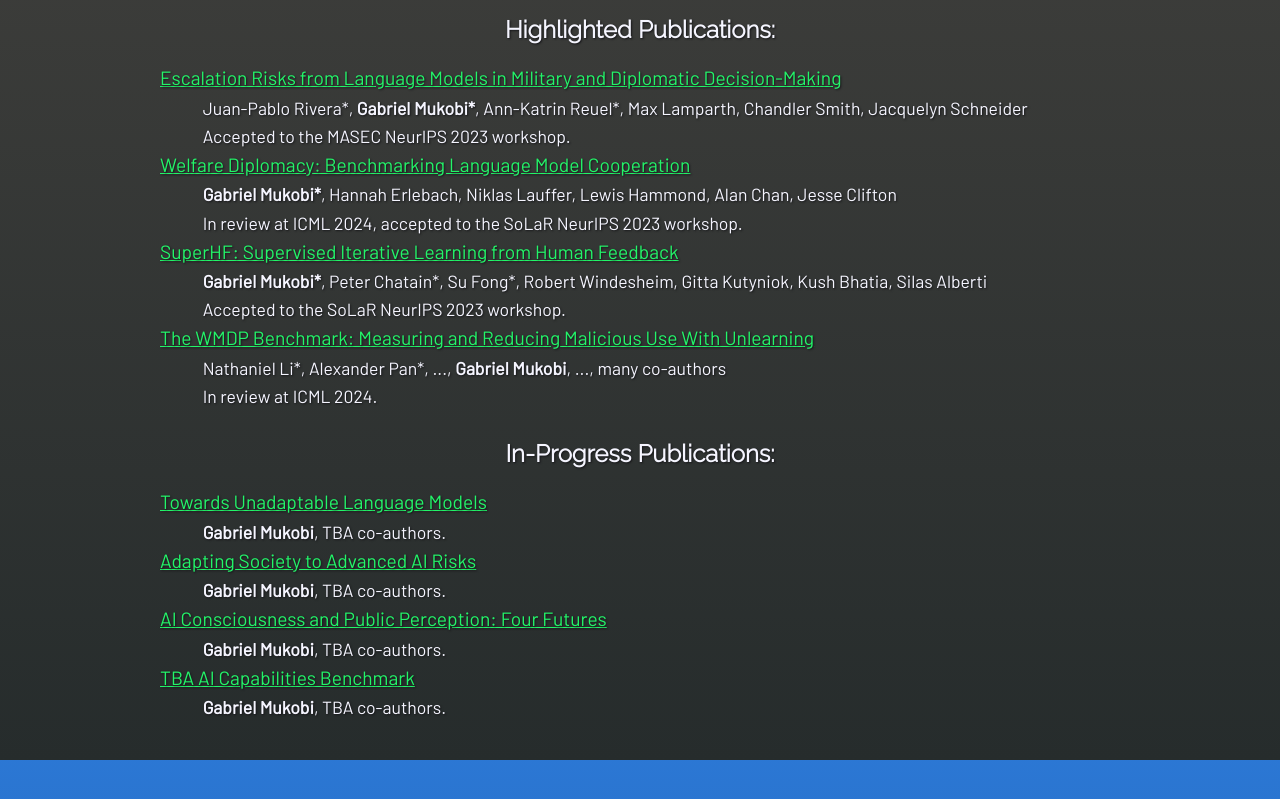
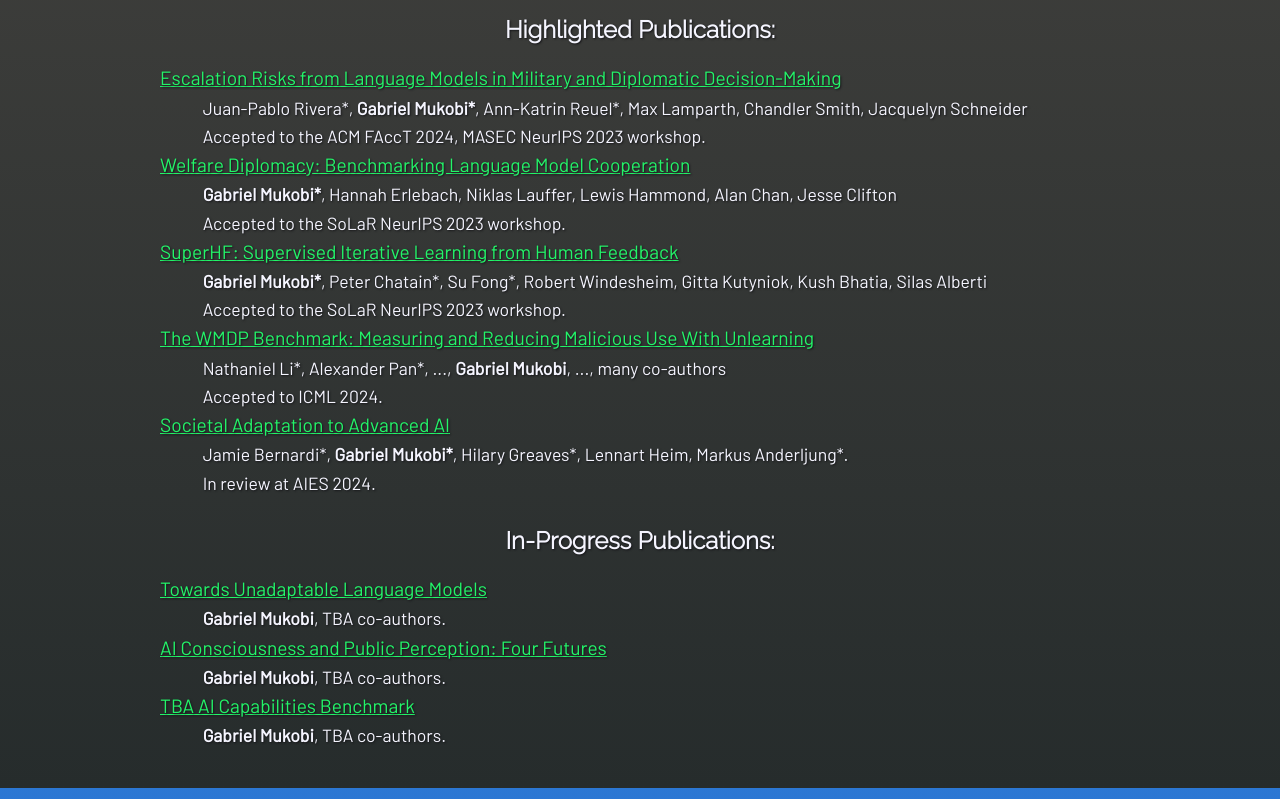
Before and after one commit to mukobi/mukobi.github.io, a plain HTML site: page index.html in a window 1280 px wide. Shown: the part 660-1459 px from the top of the page. Drawn offline with Linux system fonts and the light colour scheme; no server answers.

Commit message:
Update publication links and information

```diff
--- a/index.html
+++ b/index.html
@@ -90,13 +90,13 @@
                             Decision-Making</a>
                         <p>Juan-Pablo Rivera*, <b>Gabriel Mukobi*</b>, Ann-Katrin Reuel*, Max Lamparth, Chandler Smith,
                             Jacquelyn Schneider</p>
-                        <p>Accepted to the MASEC NeurIPS 2023 workshop.</p>
+                        <p>Accepted to the ACM FAccT 2024, MASEC NeurIPS 2023 workshop.</p>
                     </div>
                     <div><a href="https://arxiv.org/abs/2310.08901">Welfare Diplomacy: Benchmarking Language Model
                             Cooperation</a>
                         <p><b>Gabriel Mukobi*</b>, Hannah Erlebach, Niklas Lauffer, Lewis Hammond, Alan Chan, Jesse
                             Clifton</p>
-                        <p>In review at ICML 2024, accepted to the SoLaR NeurIPS 2023 workshop.</p>
+                        <p>Accepted to the SoLaR NeurIPS 2023 workshop.</p>
                     </div>
                     <div><a href="https://arxiv.org/abs/2310.16763">SuperHF: Supervised Iterative Learning from Human
                             Feedback</a>
@@ -107,15 +107,17 @@
                     <div><a href="https://arxiv.org/abs/2403.03218">The WMDP Benchmark: Measuring and Reducing Malicious
                             Use With Unlearning</a>
                         <p>Nathaniel Li*, Alexander Pan*, ..., <b>Gabriel Mukobi</b>, ..., many co-authors</p>
-                        <p>In review at ICML 2024.</p>
+                        <p>Accepted to ICML 2024.</p>
+                    </div>
+                    <div><a href="https://arxiv.org/abs/2405.10295">Societal Adaptation to Advanced AI</a>
+                        <p>Jamie Bernardi*, <b>Gabriel Mukobi*</b>, Hilary Greaves*, Lennart Heim, Markus Anderljung*.
+                        </p>
+                        <p>In review at AIES 2024.</p>
                     </div>
                 </div>
                 <h2>In-Progress Publications:</h2>
                 <div class="publications">
                     <div><a href="">Towards Unadaptable Language Models</a>
-                        <p><b>Gabriel Mukobi</b>, TBA co-authors.</p>
-                    </div>
-                    <div><a href="">Adapting Society to Advanced AI Risks</a>
                         <p><b>Gabriel Mukobi</b>, TBA co-authors.</p>
                     </div>
                     <div><a href="">AI Consciousness and Public Perception: Four Futures</a>
```
